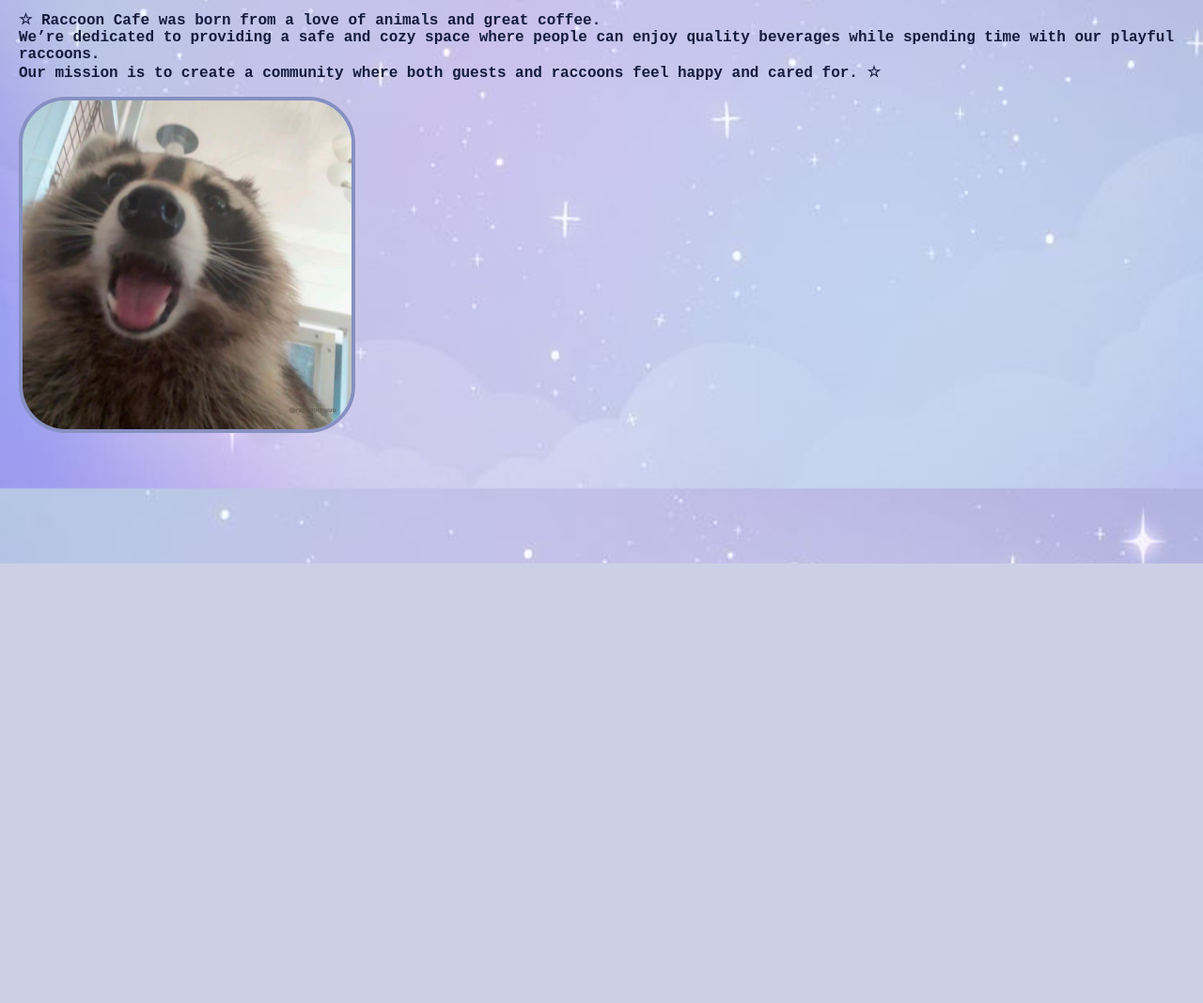
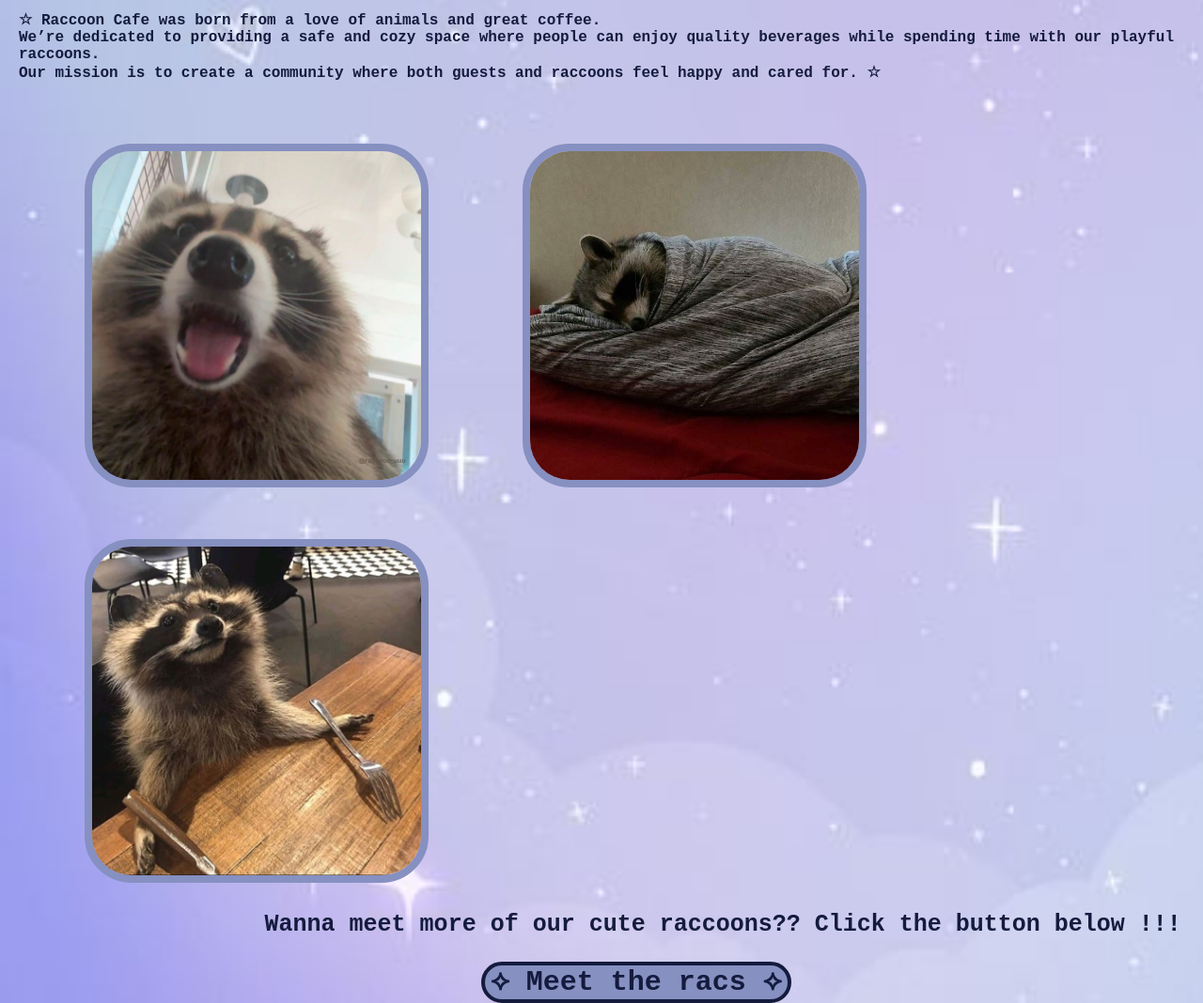
Before and after one commit to chipsayces/raccooncafe, a plain HTML site: page pages/about.html in a window 1280 px wide. Shown: the part 200-1268 px from the top of the page at 94% size. Before the commit the page ends 800 px from the top, so only its background shows below. Drawn offline with Linux system fonts and the light colour scheme.

Commit message:
finished about us page N made some changes to the home page

```diff
--- a/pages/about.html
+++ b/pages/about.html
@@ -74,15 +74,89 @@
             margin-left: 20px;
         }
 
-        p img {
-            margin-left: 20px;
+        .rac1 {
+            margin-left: 90px;
+            margin-top: 50px;
             width: 350px;
             border-color:#8690C1;
-            border-width: 4px;
+            border-width: 8px;
             border-style: solid;
             height: 350px;
             border-radius: 50px;
+            transition: width 2s, height 2s;
+            cursor: pointer;
         }
+
+        .rac1:hover {
+            width: 370px;
+            height: 370px;
+        }
+
+        .rac2 {
+            margin-left: 90px;
+            margin-top: 50px;
+            width: 350px;
+            border-color:#8690C1;
+            border-width: 8px;
+            border-style: solid;
+            height: 350px;
+            border-radius: 50px;
+            transition: width 2s, height 2s;
+            cursor: pointer;
+        }
+
+        .rac2:hover {
+            width: 370px;
+            height: 370px;
+        }
+
+        .rac3 {
+            margin-left: 90px;
+            margin-top: 50px;
+            width: 350px;
+            border-color:#8690C1;
+            border-width: 8px;
+            border-style: solid;
+            height: 350px;
+            border-radius: 50px;
+            transition: width 2s, height 2s;
+            cursor: pointer;
+        }
+
+        .rac3:hover {
+            width: 370px;
+            height: 370px;
+        }
+
+        .moretxt {
+            margin-left: 22%;
+            font-size: 25px;
+        }
+
+        .mtrbtn {
+            margin-left: 40%;
+            background-color: #8690C1;
+            color: #141B3D;
+            font-family: 'Courier New', Courier, monospace;
+            font-weight: bold;
+            font-size: 30px;
+            border-color: #141B3D;
+            border-style: solid;
+            cursor: pointer;
+            border-radius: 30px;
+            border-width: 4px;
+            transition: opacity 0.5s;
+            padding: 50 100;
+        }
+
+        .mtrbtn:hover {
+            opacity: 0.75;
+        }
+
+        .mtrbtn:active {
+            opacity: 0.5;
+        }
+
 
     </style>
 </head>
@@ -123,8 +197,14 @@
 
         <section>
             <p>
-            <img src="../images/Rac_Shocked.jpg" width="500px" alt="Raccoon">
+            <img class = "rac1" src="../images/Rac_Shocked.jpg" alt="Raccoon">
+            <img class = "rac2" src="../images/Rac_Sleeping.jpg" alt="Raccoon">
+            <img class = "rac3" src="../images/Rac_Table.jpg" alt="Raccoon">
             </p>
+            <div class="moretxt">
+            <p>Wanna meet more of our cute raccoons?? Click the button below !!!</p>
+            </div>
+            <button class="mtrbtn">⟡ Meet the racs ⟡</button>
         </section>
 
     </main>
```
Also changed, not shown: index.html (+4 -1 lines).
